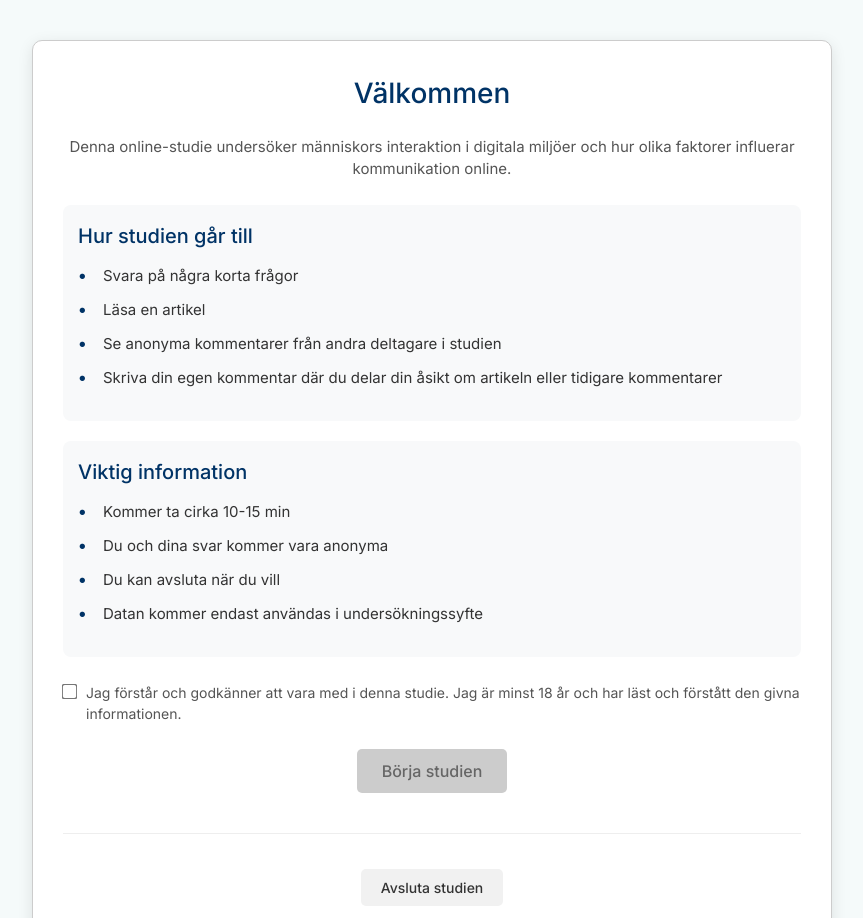
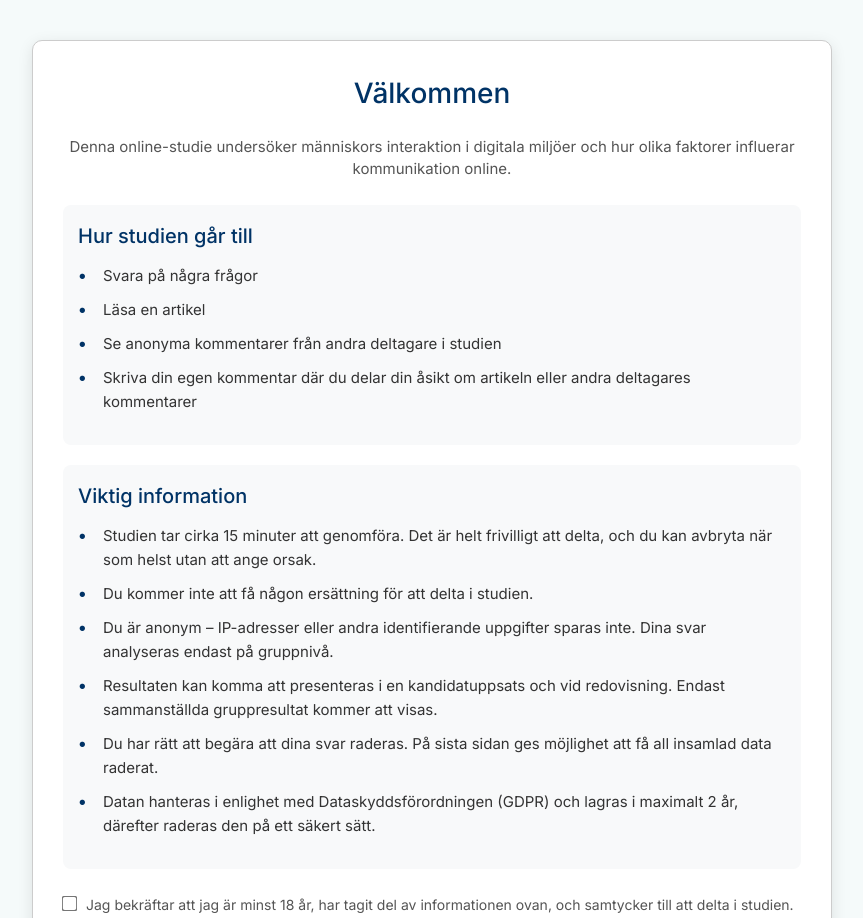
Before and after one commit to linneaegner/ba_thesis, a plain HTML site: page pages/welcome.html in a window 1280 px wide. Shown: the top 918 px of the page, without its empty margins (208-1071 px from the left). Drawn offline with Linux system fonts and the light colour scheme.

Commit message:
add more information to make sure they understand the study and how data is collected

```diff
--- a/pages/welcome.html
+++ b/pages/welcome.html
@@ -21,12 +21,12 @@
       <section class="study-info">
         <h2>Hur studien går till</h2>
         <ul>
-          <li>Svara på några korta frågor</li>
+          <li>Svara på några frågor</li>
           <li>Läsa en artikel</li>
           <li>Se anonyma kommentarer från andra deltagare i studien</li>
           <li>
             Skriva din egen kommentar där du delar din åsikt om artikeln eller
-            tidigare kommentarer
+            andra deltagares kommentarer
           </li>
         </ul>
       </section>
@@ -34,18 +34,37 @@
       <section class="important-info">
         <h2>Viktig information</h2>
         <ul>
-          <li>Kommer ta cirka 10-15 min</li>
-          <li>Du och dina svar kommer vara anonyma</li>
-          <li>Du kan avsluta när du vill</li>
-          <li>Datan kommer endast användas i undersökningssyfte</li>
+          <li>
+            Studien tar cirka 15 minuter att genomföra. Det är helt frivilligt
+            att delta, och du kan avbryta när som helst utan att ange orsak.
+          </li>
+          <li>
+            Du kommer inte att få någon ersättning för att delta i studien.
+          </li>
+          <li>
+            Du är anonym – IP-adresser eller andra identifierande uppgifter
+            sparas inte. Dina svar analyseras endast på gruppnivå.
+          </li>
+          <li>
+            Resultaten kan komma att presenteras i en kandidatuppsats och vid
+            redovisning. Endast sammanställda gruppresultat kommer att visas.
+          </li>
+          <li>
+            Du har rätt att begära att dina svar raderas. På sista sidan ges
+            möjlighet att få all insamlad data raderat.
+          </li>
+          <li>
+            Datan hanteras i enlighet med Dataskyddsförordningen (GDPR) och
+            lagras i maximalt 2 år, därefter raderas den på ett säkert sätt.
+          </li>
         </ul>
       </section>
 
       <div class="consent">
         <input type="checkbox" id="consent" name="consent" required />
         <label for="consent"
-          >Jag förstår och godkänner att vara med i denna studie. Jag är minst
-          18 år och har läst och förstått den givna informationen.</label
+          >Jag bekräftar att jag är minst 18 år, har tagit del av informationen
+          ovan, och samtycker till att delta i studien.</label
         >
       </div>
 
```
